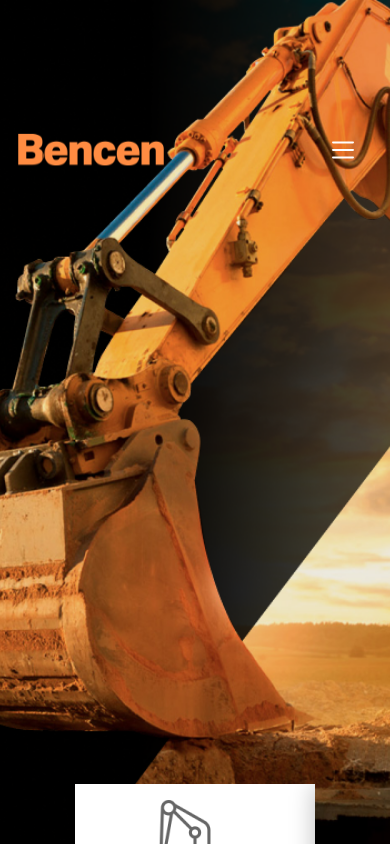
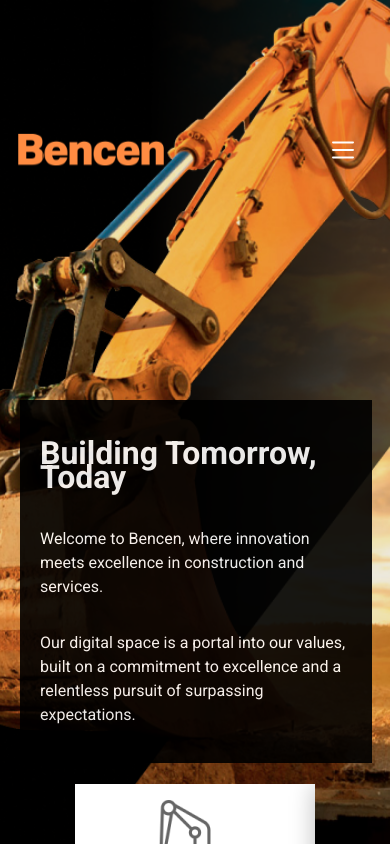
Before and after one commit to ipiccardo/bencen, a Next.js app: page /dashboard in a window 390 px wide. Shown: the top 844 px of the page. Built offline with nearby package versions, Linux system fonts and the light colour scheme.

Commit message:
se pone el texto en la primer imagen

```diff
--- a/src/app/dashboard/page.module.css
+++ b/src/app/dashboard/page.module.css
@@ -325,6 +325,10 @@
   }
 }
 
+.showHeaderParagraphContainer {
+  display: none;
+}
+
 @media (max-width: 1200px) {
   .show {
     display: none;
@@ -380,6 +384,24 @@
   }
   .buttonContainer button {
     width: 255px;
+  }
+  .showHeaderParagraphContainer {
+    display: flex;
+    color: white;
+    position: absolute;
+    z-index: 2;
+    top: 400px;
+    width: 80%;
+    max-width: 450px;
+    padding: 20px;
+    flex-direction: column;
+    justify-content: center;
+    background-color: black;
+    opacity: 0.9;
+    left: 20px;
+    line-height: 24px;
+    font-size: 1rem;
+    font-weight: 400;
   }
 }
 
@@ -536,3 +558,16 @@
     margin-top: 270px;
   }
 }
+
+.headerParagraphContainer {
+  color: white;
+  position: absolute;
+  z-index: 2;
+  top: 200px;
+  width: 80%;
+  max-width: 420px;
+  padding: 20px;
+  line-height: 24px;
+  font-size: 1rem;
+  font-weight: 400;
+}
--- a/src/app/dashboard/page.tsx
+++ b/src/app/dashboard/page.tsx
@@ -53,7 +53,17 @@ const HomePage = () => {
         <div className={classes.firstSectionContainer}>
           <section>
             <div className={`${classes.FirstimageContainer} ${classes.widthImage}`}>
+              <div className={classes.showHeaderParagraphContainer}>
+                <h1>Building Tomorrow, Today</h1>
+                <p>Welcome to Bencen, where innovation meets excellence in construction and services.</p>
+                <p>Our digital space is a portal into our values, built on a commitment to excellence and a relentless pursuit of surpassing expectations.</p>
+              </div>
               <div className={classes.firstImageShow}>
+                <div className={classes.headerParagraphContainer}>
+                  <h1>Building Tomorrow, Today</h1>
+                  <p>Welcome to Bencen, where innovation meets excellence in construction and services.</p>
+                  <p>Our digital space is a portal into our values, built on a commitment to excellence and a relentless pursuit of surpassing expectations.</p>
+                </div>
                 <Image width={firtAndLastImage.width} height={firtAndLastImage.heigth} src={"/images/FrameOneWithoutMark.png"} alt={""} />
               </div>
             </div>
```
